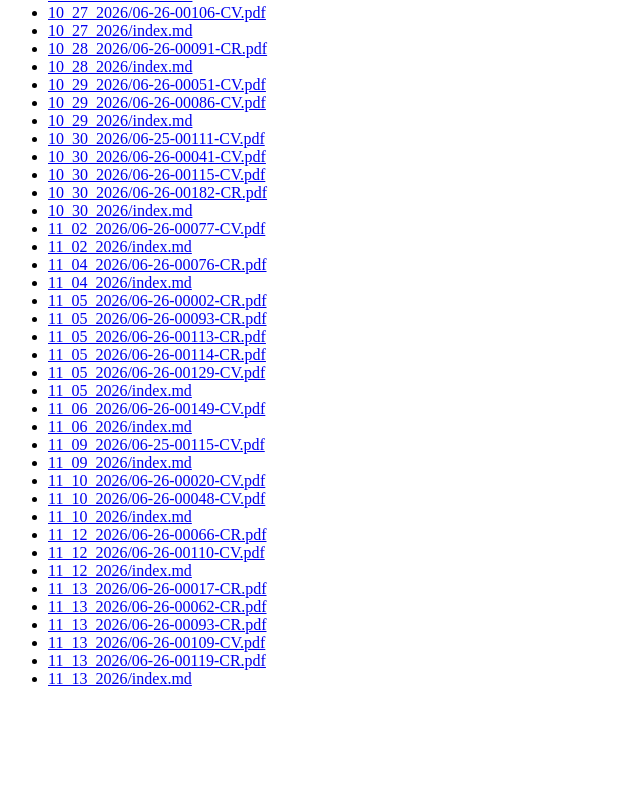
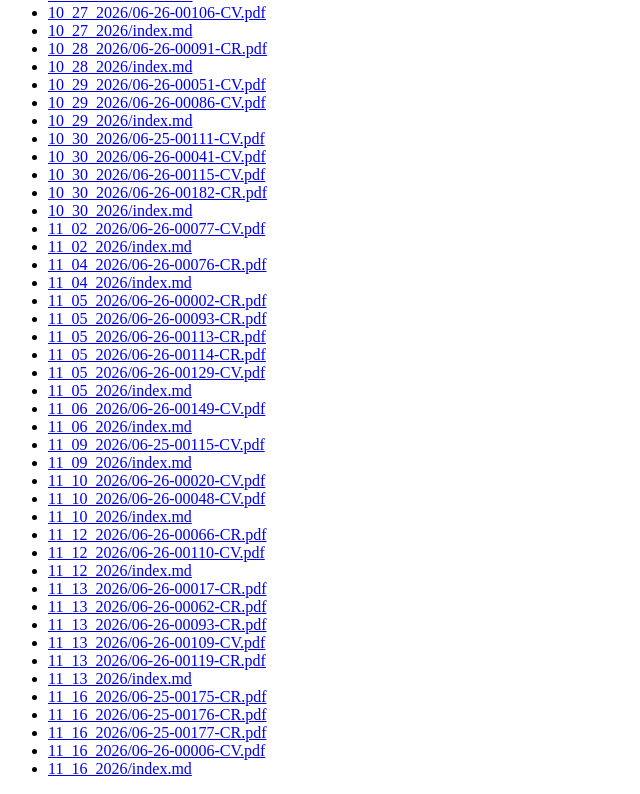
Before and after one commit to robertvw64/sixth-court-opinions, a plain HTML site: page index.html in a window 1280 px wide. Shown: the part 530-1324 px from the top of the page, without its empty margins (0-640 px from the left). Before the commit the page ends 1234 px from the top, so only its background shows below. Drawn offline with Linux system fonts and the light colour scheme.

Commit message:
Automated update: Court files and browser index

```diff
--- a/index.html
+++ b/index.html
@@ -64,4 +64,9 @@
 <li><a href="opinions/11_13_2026/06-26-00109-CV.pdf">11_13_2026/06-26-00109-CV.pdf</a></li>
 <li><a href="opinions/11_13_2026/06-26-00119-CR.pdf">11_13_2026/06-26-00119-CR.pdf</a></li>
 <li><a href="opinions/11_13_2026/index.md">11_13_2026/index.md</a></li>
+<li><a href="opinions/11_16_2026/06-25-00175-CR.pdf">11_16_2026/06-25-00175-CR.pdf</a></li>
+<li><a href="opinions/11_16_2026/06-25-00176-CR.pdf">11_16_2026/06-25-00176-CR.pdf</a></li>
+<li><a href="opinions/11_16_2026/06-25-00177-CR.pdf">11_16_2026/06-25-00177-CR.pdf</a></li>
+<li><a href="opinions/11_16_2026/06-26-00006-CV.pdf">11_16_2026/06-26-00006-CV.pdf</a></li>
+<li><a href="opinions/11_16_2026/index.md">11_16_2026/index.md</a></li>
 </ul></body></html>
```
Also changed, not shown: 5 other files.
